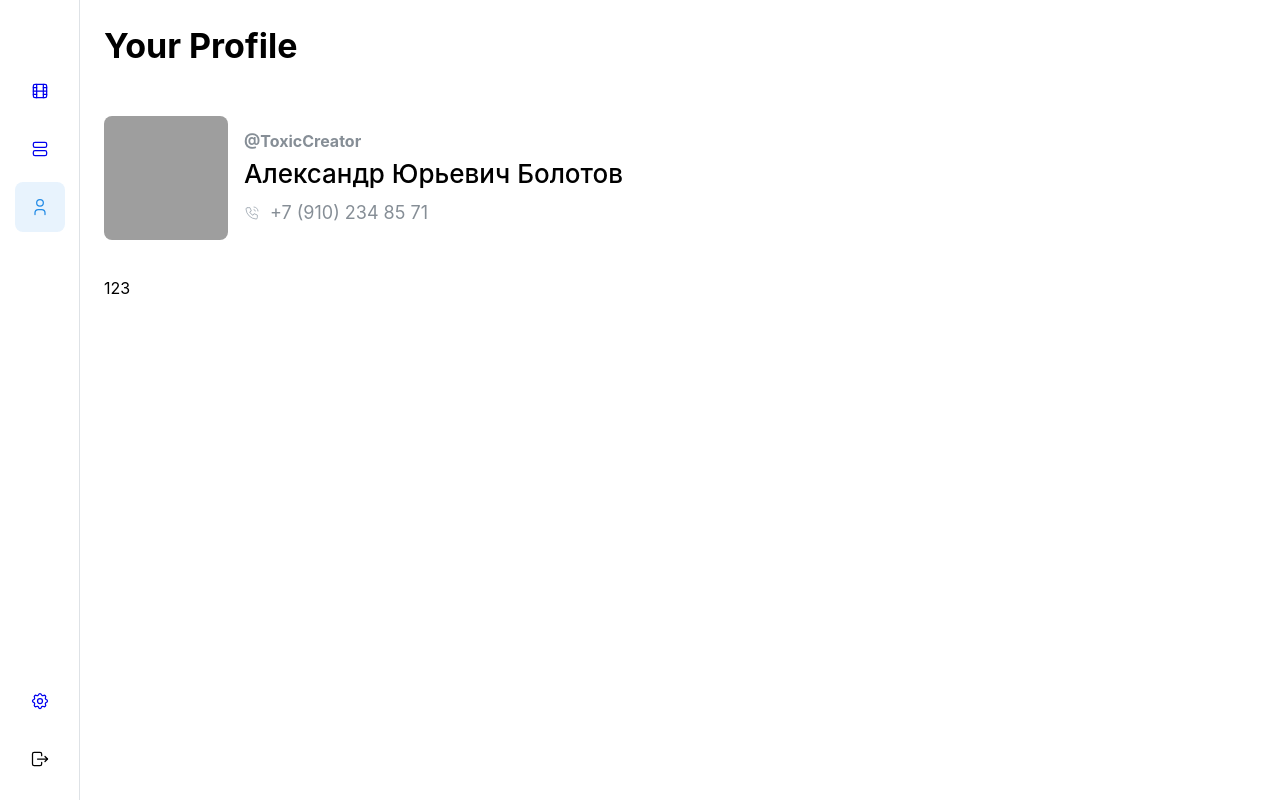
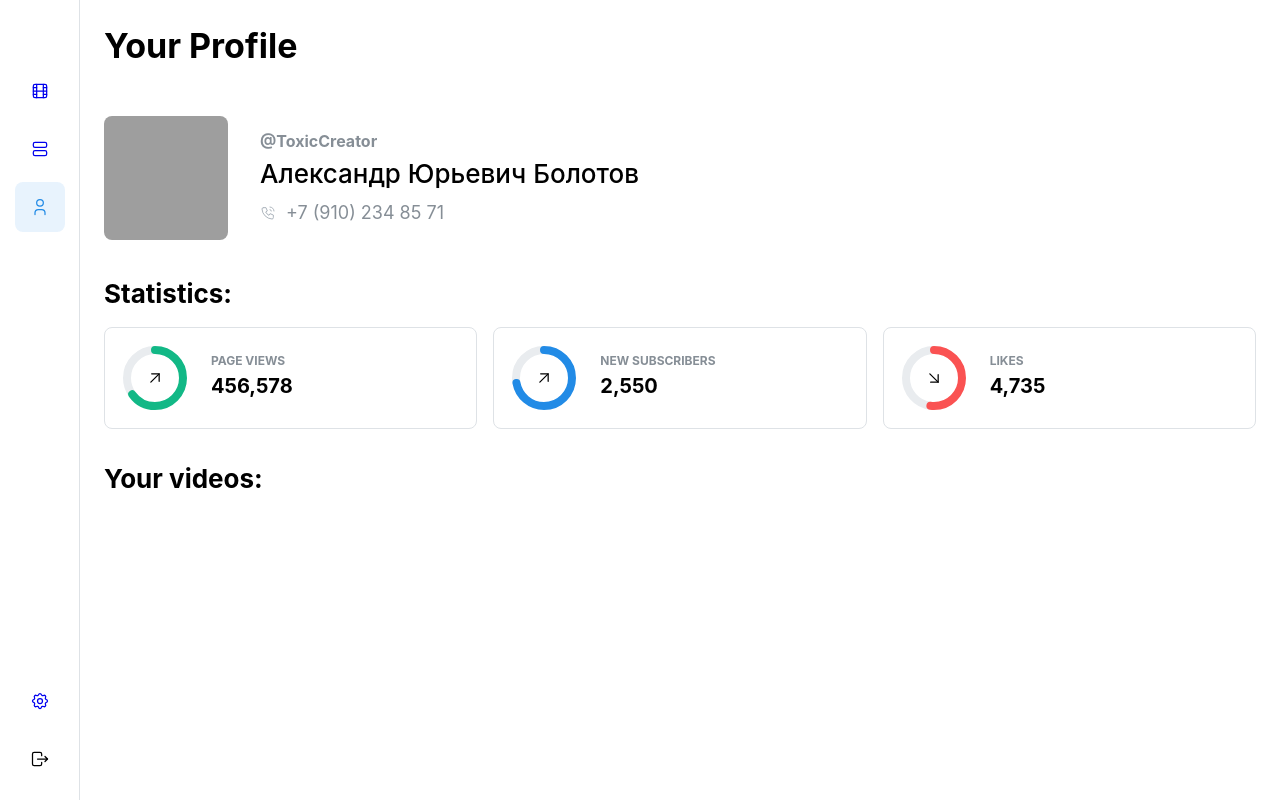
Before and after one commit to ToxicCreator/cinema-loop, a Next.js app: page /account in a window 1280 px wide. Shown: the top 806 px of the page. Built offline with nearby package versions, Linux system fonts and the light colour scheme; grey boxes are pictures that could not be loaded.

Commit message:
fix player flex and feat profile video

```diff
--- a/app/account/page.tsx
+++ b/app/account/page.tsx
@@ -1,8 +1,10 @@
 "use client"
-import { Text, Group, Avatar, Grid, Title } from '@mantine/core';
+import { Text, Group, Avatar, Grid, Title, Stack } from '@mantine/core';
 import { IconPhoneCall } from '@tabler/icons-react';
 import { useUserStore } from '@/store/user';
 import styles from './styles.module.css';
+import { StatsRing } from '@/widgets/stats-ring/StatsRing';
+import { VideosPanel } from '@/widgets/videos-panel/VideosPanel';
 
 
 export default function AccountPage() {
@@ -16,14 +18,14 @@ export default function AccountPage() {
     phone
   } = userState;
   return (
-    <Grid>
+    <Grid maw={1500}>
       <Grid.Col>
         <Title order={1}>
           Your Profile
         </Title>
       </Grid.Col>
       <Grid.Col mb="lg">
-        <Group mt={32} align="center">
+        <Group mt={32} gap={32} align="center">
           <Avatar
             src={photo}
             size={124}
@@ -48,7 +50,14 @@ export default function AccountPage() {
         </Group>
       </Grid.Col>
       <Grid.Col>
-        123
+        <Title order={2} mb={16}>
+          Statistics:
+        </Title>
+        <StatsRing />
+        <Title order={2} mt={32} mb={16}>
+          Your videos:
+        </Title>
+        <VideosPanel />
       </Grid.Col>
     </Grid>
   );
--- a/app/layout.tsx
+++ b/app/layout.tsx
@@ -1,5 +1,5 @@
 import React from 'react';
-import { MantineProvider, ColorSchemeScript, Flex, em, Box } from '@mantine/core';
+import { MantineProvider, ColorSchemeScript, Flex } from '@mantine/core';
 import { NavbarMinimal } from '@/widgets/navbar-minimal';
 import { theme } from '../theme';
 import '@mantine/core/styles.css';
@@ -19,8 +19,9 @@ export default function RootLayout({ children }: { children: any }) {
       <body>
         <MantineProvider theme={theme}>
           <NavbarMinimal />
-          <Box
+          <Flex
             pos="relative"
+            justify="center"
             p={24}
             mih={{
               base: 'calc(100vh - 80px)',
@@ -36,7 +37,7 @@ export default function RootLayout({ children }: { children: any }) {
             }}
           >
             {children}
-          </Box>
+          </Flex>
         </MantineProvider>
       </body>
     </html>
--- /dev/null
+++ b/app/style.module.css
@@ -0,0 +1,11 @@
+.root {
+    --height: calc(100vh - 48px);
+    width: calc(100vw - 80px - 48px);
+    height: var(--height);
+    max-width: calc(var(--height) / 2);
+
+    @media (max-width: 768px) {
+        width: calc(100vw - 48px);
+        height: calc(100vh - 80px - 48px);
+    }
+}
--- a/components/player-wheel-wrapper/PlayerWheelWrapper.tsx
+++ b/components/player-wheel-wrapper/PlayerWheelWrapper.tsx
@@ -31,7 +31,7 @@ export function PlayerWheelWrapper(props: Props) {
       WHEEL_DELAY
   ), [isPlaying, scrollDown, scrollUp]);
   return (
-    <Flex h="100%">
+    <Flex h="100%" w="100%">
       <Player
         {...restProps}
         playing={isPlaying && playing}
--- a/components/player/index.tsx
+++ b/components/player/index.tsx
@@ -1,8 +1,10 @@
 "use client"
 
-import React, { useEffect, useRef, useState } from 'react';
+import { useEffect, useState } from 'react';
 import dynamic from 'next/dynamic';
-import { Flex } from '@mantine/core';
+import { Flex, Skeleton } from '@mantine/core';
+
+
 const ReactPlayer = dynamic(() => import("react-player"), { ssr: false });
 
 export type PlayerProps = {
@@ -12,12 +14,21 @@ export type PlayerProps = {
 
 export const Player = (props: PlayerProps) => {
   const {url, playing} = props;
-  const ref = useRef(null);
+  const [loading, setLoading] = useState(true);
+
+  useEffect(() => {
+    const timerId = setTimeout(() => setLoading(() => false), 2500);
+    return () => {
+      clearTimeout(timerId);
+    };
+  }, []);
   return (
-    <Flex ref={ref} justify="center" gap="xs" h="100%">
+    <Skeleton visible={loading} w="100%" h="100%" radius={0}>
+      <Flex w="100%" h="100%">
         <ReactPlayer
+          width="100%"
+          height="100%"
           url={url}
-        height="100%"
           loop={true}
           playing={playing}
           playsinline={true}
@@ -29,34 +40,6 @@ export const Player = (props: PlayerProps) => {
           }}
         />
       </Flex>
+    </Skeleton>
   );
 }
-
-const checkVisible = (
-  target: any,
-  visibleCallback: () => void,
-  unvisibleCallback: () => void
-) => {
-  if (!target) return;
-  // Все позиции элемента
-  const targetPosition = {
-    top: window.scrollY + target.getBoundingClientRect().top,
-    bottom: window.scrollY + target.getBoundingClientRect().bottom
-  },
-  // Получаем позиции окна
-  windowPosition = {
-    top: window.scrollY,
-    bottom: window.scrollY + document.documentElement.clientHeight
-  };
-
-  if (
-    targetPosition.bottom <= windowPosition.bottom
-    && targetPosition.top >= windowPosition.top
-  ) {
-    // Если элемент полностью видно, то запускаем следующий код
-    visibleCallback();
-  } else {
-    // Если элемент не видно, то запускаем этот код
-    unvisibleCallback();
-  };
-};
--- /dev/null
+++ b/widgets/stats-ring/StatsRing.tsx
@@ -0,0 +1,53 @@
+import { RingProgress, Text, SimpleGrid, Paper, Center, Group, rem } from '@mantine/core';
+import { IconArrowUpRight, IconArrowDownRight } from '@tabler/icons-react';
+
+const icons = {
+  up: IconArrowUpRight,
+  down: IconArrowDownRight,
+};
+
+const data = [
+  { label: 'Page views', stats: '456,578', progress: 65, color: 'teal', icon: 'up' },
+  { label: 'New subscribers', stats: '2,550', progress: 72, color: 'blue', icon: 'up' },
+  {
+    label: 'Likes',
+    stats: '4,735',
+    progress: 52,
+    color: 'red',
+    icon: 'down',
+  },
+] as const;
+
+export function StatsRing() {
+  const stats = data.map((stat) => {
+    const Icon = icons[stat.icon];
+    return (
+      <Paper withBorder radius="md" p="xs" key={stat.label}>
+        <Group>
+          <RingProgress
+            size={80}
+            roundCaps
+            thickness={8}
+            sections={[{ value: stat.progress, color: stat.color }]}
+            label={
+              <Center>
+                <Icon style={{ width: rem(20), height: rem(20) }} stroke={1.5} />
+              </Center>
+            }
+          />
+
+          <div>
+            <Text c="dimmed" size="xs" tt="uppercase" fw={700}>
+              {stat.label}
+            </Text>
+            <Text fw={700} size="xl">
+              {stat.stats}
+            </Text>
+          </div>
+        </Group>
+      </Paper>
+    );
+  });
+
+  return <SimpleGrid cols={{ base: 1, sm: 3 }}>{stats}</SimpleGrid>;
+}
--- /dev/null
+++ b/widgets/videos-panel/VideosPanel.tsx
@@ -0,0 +1,50 @@
+import { Player } from "@/components/player";
+import { Grid } from "@mantine/core";
+
+const data = [
+    {
+      url: 'https://www.youtube.com/shorts/Itd0NF8sBkc'
+    },
+    {
+      url: 'https://www.youtube.com/shorts/tli4d-JH5CM'
+    },
+    {
+      url: 'https://www.youtube.com/shorts/4GkPqDkgl-E?feature=share'
+    },
+    {
+      url: 'https://www.youtube.com/shorts/tli4d-JH5CM'
+    },
+    {
+      url: 'https://www.youtube.com/shorts/4GkPqDkgl-E?feature=share'
+    },
+    {
+      url: 'https://www.youtube.com/shorts/Itd0NF8sBkc'
+    },
+    {
+      url: 'https://www.youtube.com/shorts/tli4d-JH5CM'
+    },
+    {
+      url: 'https://www.youtube.com/shorts/4GkPqDkgl-E?feature=share'
+    },
+    {
+      url: 'https://www.youtube.com/shorts/tli4d-JH5CM'
+    },
+    {
+      url: 'https://www.youtube.com/shorts/4GkPqDkgl-E?feature=share'
+    },
+    {
+      url: 'https://www.youtube.com/shorts/Itd0NF8sBkc'
+    },
+];
+
+export const VideosPanel = () => {
+    return (
+        <Grid>
+            {data.map(({url}) => (
+                <Grid.Col span={{ base: 12, xs: 4 }} h={900}>
+                    <Player url={url} playing={false} />
+                </Grid.Col>
+            ))}
+        </Grid>
+    );
+};
```
Also changed, not shown: app/page.tsx (+3 -12 lines), app/playlists/page.tsx (+5 -5 lines), widgets/player-carousels/index.tsx (+9 -5 lines). Lines whose indentation alone changed are shown as unchanged.
